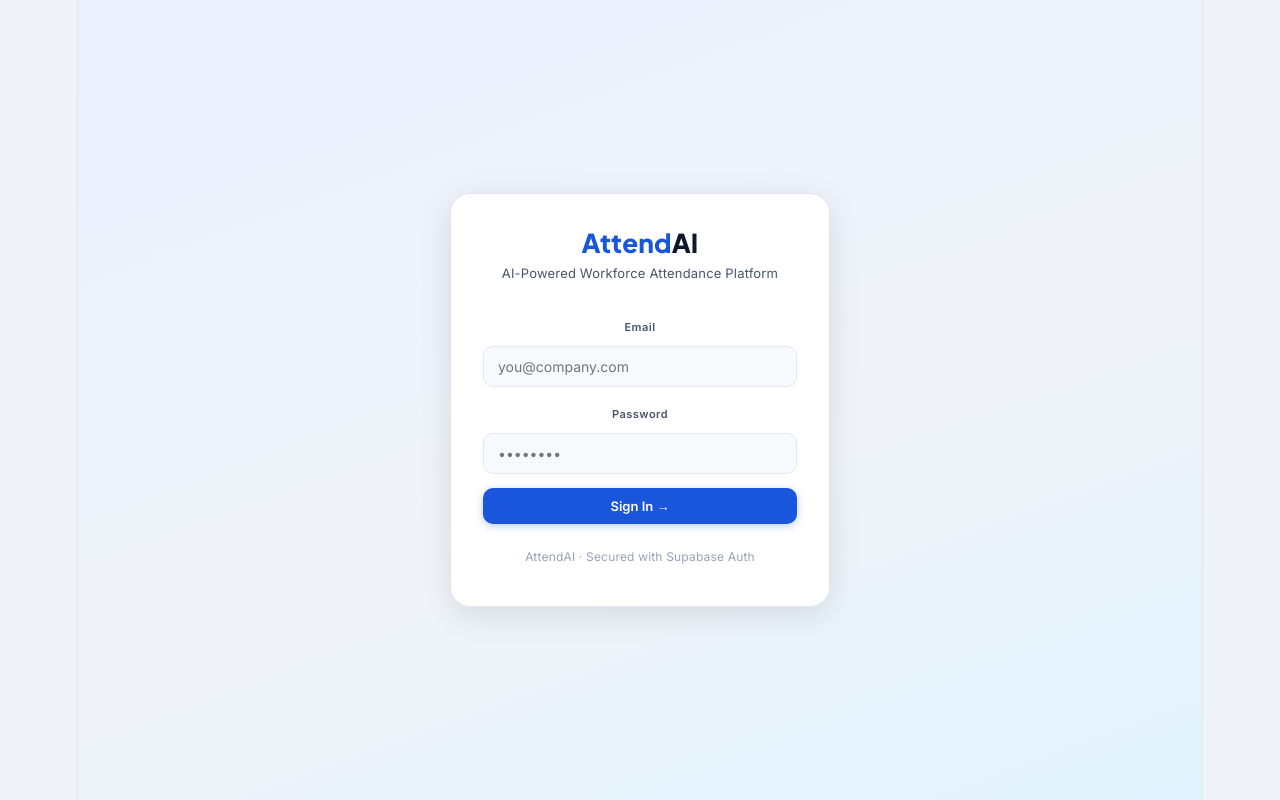
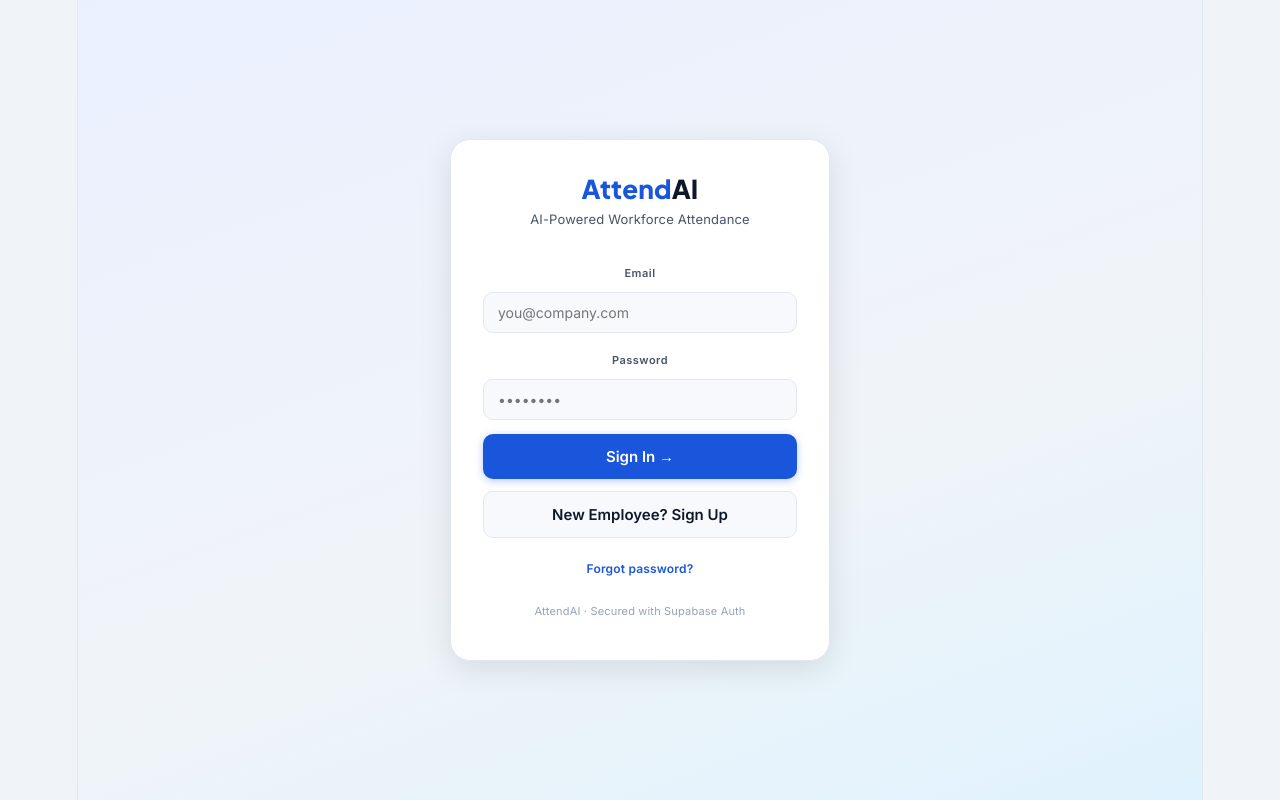
Before and after one commit to Rollyadams/Attendai, a React (Vite) app: page / in a window 1280 px wide. Built offline with nearby package versions, Linux system fonts and the light colour scheme; what face-api.js would draw is missing.

Commit message:
Update App.jsx

```diff
--- a/src/App.jsx
+++ b/src/App.jsx
@@ -368,40 +368,48 @@
 }
 
 // ── LOGIN SCREEN ─────────────────────────────────────────────
-function LoginScreen({ onLogin }) {
+function LoginScreen({ onLogin, onSignUp }) {
   const [email, setEmail]     = useState("");
   const [pw, setPw]           = useState("");
   const [loading, setLoading] = useState(false);
   const [error, setError]     = useState("");
+  const [resetSent, setResetSent] = useState(false);
 
   const handleLogin = async () => {
     setError(""); setLoading(true);
     try {
       const { data, error: authError } = await supabase.auth.signInWithPassword({ email, password: pw });
       if (authError) throw authError;
-
-      // Fetch employee profile
       const { data: emp, error: empError } = await supabase
-        .from("employees")
-        .select("*")
-        .eq("auth_user_id", data.user.id)
-        .maybeSingle();
-      if (empError || !emp) throw new Error("Employee profile not found. Contact admin.");
-
+        .from("employees").select("*")
+        .eq("auth_user_id", data.user.id).maybeSingle();
+      if (empError || !emp) throw new Error("Employee profile not found. Contact your admin.");
       onLogin(emp);
     } catch (e) {
       setError(e.message || "Login failed");
-    } finally {
-      setLoading(false);
-    }
+    } finally { setLoading(false); }
+  };
+
+  const handleReset = async () => {
+    if (!email.trim()) { setError("Enter your email first."); return; }
+    setLoading(true);
+    const { error: resetErr } = await supabase.auth.resetPasswordForEmail(email, {
+      redirectTo: window.location.origin,
+    });
+    setLoading(false);
+    if (resetErr) setError(resetErr.message);
+    else setResetSent(true);
   };
 
   return (
     <div className="login-wrap fade-in">
       <div className="login-card">
-        <div className="login-logo">Attend<span>AI</span></div>
-        <div className="login-sub">AI-Powered Workforce Attendance Platform</div>
+        <div style={{textAlign:"center",marginBottom:24}}>
+          <div className="login-logo">Attend<span>AI</span></div>
+          <div className="login-sub">AI-Powered Workforce Attendance</div>
+        </div>
         {error && <div className="error-box">⚠ {error}</div>}
+        {resetSent && <div className="success-box">✓ Password reset email sent. Check your inbox.</div>}
         <div className="form-group">
           <label className="form-label">Email</label>
           <input className="form-input" type="email" value={email} onChange={e=>setEmail(e.target.value)} placeholder="you@company.com" />
@@ -410,11 +418,125 @@
           <label className="form-label">Password</label>
           <input className="form-input" type="password" value={pw} onChange={e=>setPw(e.target.value)} placeholder="••••••••" onKeyDown={e=>e.key==="Enter"&&handleLogin()} />
         </div>
-        <button className="btn btn-primary" style={{width:"100%",justifyContent:"center"}} onClick={handleLogin} disabled={loading}>
+        <button className="btn btn-primary" style={{width:"100%",justifyContent:"center",padding:13,fontSize:15,marginBottom:12}} onClick={handleLogin} disabled={loading}>
           {loading ? <><span className="spinner"/>&nbsp;Signing in…</> : "Sign In →"}
         </button>
-        <div style={{textAlign:"center",marginTop:20,fontSize:12,color:"var(--text3)"}}>
+        <button className="btn btn-ghost" style={{width:"100%",justifyContent:"center",padding:13,fontSize:15,marginBottom:16}} onClick={onSignUp}>
+          New Employee? Sign Up
+        </button>
+        <div style={{textAlign:"center"}}>
+          <span style={{fontSize:12,color:"var(--primary)",cursor:"pointer",fontWeight:600}} onClick={handleReset}>
+            Forgot password?
+          </span>
+        </div>
+        <div style={{textAlign:"center",marginTop:16,fontSize:11,color:"var(--text3)"}}>
           AttendAI · Secured with Supabase Auth
+        </div>
+      </div>
+    </div>
+  );
+}
+
+// ── SIGN UP SCREEN ────────────────────────────────────────────
+function SignUpScreen({ onBack, onSignedUp }) {
+  const [step, setStep]       = useState("form"); // form | enrolled
+  const [form, setForm]       = useState({ full_name:"", email:"", pw:"", pw2:"", country_code:"+234", phone:"" });
+  const [loading, setLoading] = useState(false);
+  const [error, setError]     = useState("");
+  const set = (k,v) => setForm(f=>({...f,[k]:v}));
+
+  const handleSignUp = async () => {
+    setError("");
+    if (!form.full_name.trim()) { setError("Please enter your full name."); return; }
+    if (!form.email.trim())     { setError("Please enter your email."); return; }
+    if (form.pw.length < 6)     { setError("Password must be at least 6 characters."); return; }
+    if (form.pw !== form.pw2)   { setError("Passwords do not match."); return; }
+    setLoading(true);
+    try {
+      // 1. Create auth account
+      const { data: authData, error: authErr } = await supabase.auth.signUp({
+        email: form.email.trim().toLowerCase(),
+        password: form.pw,
+      });
+      if (authErr) throw authErr;
+      const userId = authData.user?.id;
+      if (!userId) throw new Error("Signup failed. Please try again.");
+
+      // 2. Check if admin already created an employee record for this email
+      const { data: existing } = await supabase.from("employees")
+        .select("id").eq("email", form.email.trim().toLowerCase()).maybeSingle();
+
+      if (existing) {
+        // Link auth user to existing employee record
+        await supabase.from("employees").update({ auth_user_id: userId })
+          .eq("id", existing.id);
+      } else {
+        // Create new employee record (pending admin approval)
+        await supabase.from("employees").insert({
+          auth_user_id: userId,
+          full_name:    form.full_name.trim(),
+          email:        form.email.trim().toLowerCase(),
+          phone:        form.phone ? form.country_code + form.phone : null,
+          role:         "employee",
+          is_active:    true,
+          face_enrolled: false,
+        });
+      }
+
+      // 3. Sign in immediately
+      await supabase.auth.signInWithPassword({ email: form.email.trim().toLowerCase(), password: form.pw });
+
+      // 4. Fetch profile and proceed to face enrollment
+      const { data: emp } = await supabase.from("employees").select("*")
+        .eq("auth_user_id", userId).maybeSingle();
+      if (emp) onSignedUp(emp);
+    } catch(e) {
+      setError(e.message || "Signup failed.");
+    } finally { setLoading(false); }
+  };
+
+  return (
+    <div className="login-wrap fade-in">
+      <div className="login-card" style={{maxWidth:420,width:"100%"}}>
+        <div style={{display:"flex",alignItems:"center",gap:12,marginBottom:20}}>
+          <button onClick={onBack} style={{background:"none",border:"none",fontSize:20,cursor:"pointer",color:"var(--text2)"}}>←</button>
+          <div>
+            <div className="login-logo" style={{fontSize:20}}>Attend<span>AI</span></div>
+            <div style={{fontSize:12,color:"var(--text2)"}}>Create your account</div>
+          </div>
+        </div>
+        {error && <div className="error-box">⚠ {error}</div>}
+        <div className="form-group">
+          <label className="form-label">Full Name *</label>
+          <input className="form-input" placeholder="Enter your full name" value={form.full_name} onChange={e=>set("full_name",e.target.value)} />
+        </div>
+        <div className="form-group">
+          <label className="form-label">Mobile Number</label>
+          <div className="phone-input-wrap">
+            <select className="phone-code-select" value={form.country_code} onChange={e=>set("country_code",e.target.value)}>
+              {WA_COUNTRIES.map(c=><option key={c.code} value={c.code}>{c.flag} {c.code}</option>)}
+            </select>
+            <input className="phone-number-input" placeholder="Enter mobile number" value={form.phone} onChange={e=>set("phone",e.target.value.replace(/\D/g,""))} />
+          </div>
+        </div>
+        <div className="form-group">
+          <label className="form-label">Email *</label>
+          <input className="form-input" type="email" placeholder="you@company.com" value={form.email} onChange={e=>set("email",e.target.value)} />
+        </div>
+        <div className="form-group">
+          <label className="form-label">Password *</label>
+          <input className="form-input" type="password" placeholder="Min. 6 characters" value={form.pw} onChange={e=>set("pw",e.target.value)} />
+        </div>
+        <div className="form-group">
+          <label className="form-label">Confirm Password *</label>
+          <input className="form-input" type="password" placeholder="Repeat password" value={form.pw2} onChange={e=>set("pw2",e.target.value)} onKeyDown={e=>e.key==="Enter"&&handleSignUp()} />
+        </div>
+        <button className="btn btn-primary" style={{width:"100%",justifyContent:"center",padding:13,fontSize:15,marginBottom:12}} onClick={handleSignUp} disabled={loading}>
+          {loading ? <><span className="spinner"/>&nbsp;Creating Account…</> : "Create Account →"}
+        </button>
+        <div style={{textAlign:"center",fontSize:12,color:"var(--text3)"}}>
+          Already have an account?{" "}
+          <span style={{color:"var(--primary)",fontWeight:600,cursor:"pointer"}} onClick={onBack}>Sign In</span>
         </div>
       </div>
     </div>
@@ -1524,6 +1646,10 @@
     if (!form.email.trim())     { setError('Email is required.'); return; }
     setSaving(true); setError('');
     try {
+      // Try to send invite email (works if admin has service role, gracefully fails otherwise)
+      try {
+        await supabase.auth.admin?.inviteUserByEmail(form.email.trim().toLowerCase());
+      } catch(_){}
       const { error: dbErr } = await supabase.from('employees').insert({
         full_name:       form.full_name.trim(),
         email:           form.email.trim().toLowerCase(),
@@ -1809,10 +1935,11 @@
 
 // ── ROOT APP ──────────────────────────────────────────────────
 export default function App() {
-  const [authUser, setAuthUser]       = useState(null);  // Supabase auth session
+  const [authUser, setAuthUser]       = useState(null);
   const [sidebarOpen, setSidebarOpen]   = useState(false);
-  const [employee, setEmployee]       = useState(null);  // employees row
+  const [employee, setEmployee]       = useState(null);
   const [page, setPage]               = useState("clockin");
+  const [authScreen, setAuthScreen]   = useState("login"); // login | signup
   const [loading, setLoading]         = useState(true);
   const [employees, setEmployees]     = useState([]);
   const [clockIns, setClockIns]       = useState([]);
@@ -1875,7 +2002,26 @@
   if (!authUser || !employee) return (
     <>
       <style>{FONTS}{CSS}</style>
-      <LoginScreen onLogin={emp => { setEmployee(emp); setAuthUser({id:emp.auth_user_id}); setPage(emp.role==="admin"||emp.role==="superadmin"?"dashboard":"clockin"); }} />
+      {authScreen === "signup" ? (
+        <SignUpScreen
+          onBack={() => setAuthScreen("login")}
+          onSignedUp={emp => {
+            setEmployee(emp);
+            setAuthUser({id: emp.auth_user_id});
+            setAuthScreen("login");
+            // Face enrollment will trigger automatically since face_enrolled is false
+          }}
+        />
+      ) : (
+        <LoginScreen
+          onLogin={emp => {
+            setEmployee(emp);
+            setAuthUser({id: emp.auth_user_id});
+            setPage(emp.role==="admin"||emp.role==="superadmin"?"dashboard":"clockin");
+          }}
+          onSignUp={() => setAuthScreen("signup")}
+        />
+      )}
     </>
   );
 
```
